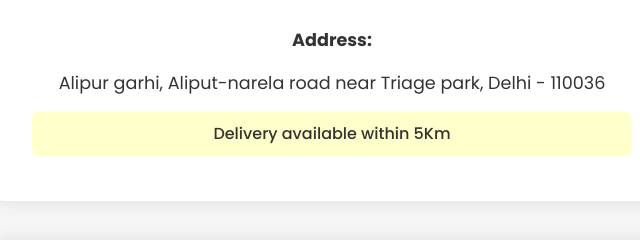
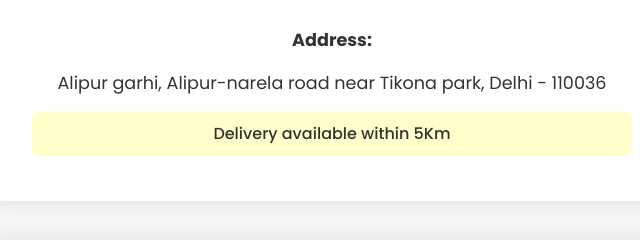
Before and after one commit to shiv123736/Shop, a plain HTML site: page index.html in a window 1280 px wide. Shown: the part 773-1013 px from the top of the page, 308-948 px from the left. Drawn offline with Linux system fonts and the light colour scheme.

Commit message:
Update index.html
typo

```diff
--- a/index.html
+++ b/index.html
@@ -268,7 +268,7 @@
             us on WhatsApp</a>
         <div class="address">
             <p><strong>Address:</strong></p>
-            <p>Alipur garhi, Aliput-narela road near Triage park, Delhi - 110036</p>
+            <p>Alipur garhi, Alipur-narela road near Tikona park, Delhi - 110036</p>
         </div>
         <div class="delivery-highlight">
             Delivery available within 5Km
```
